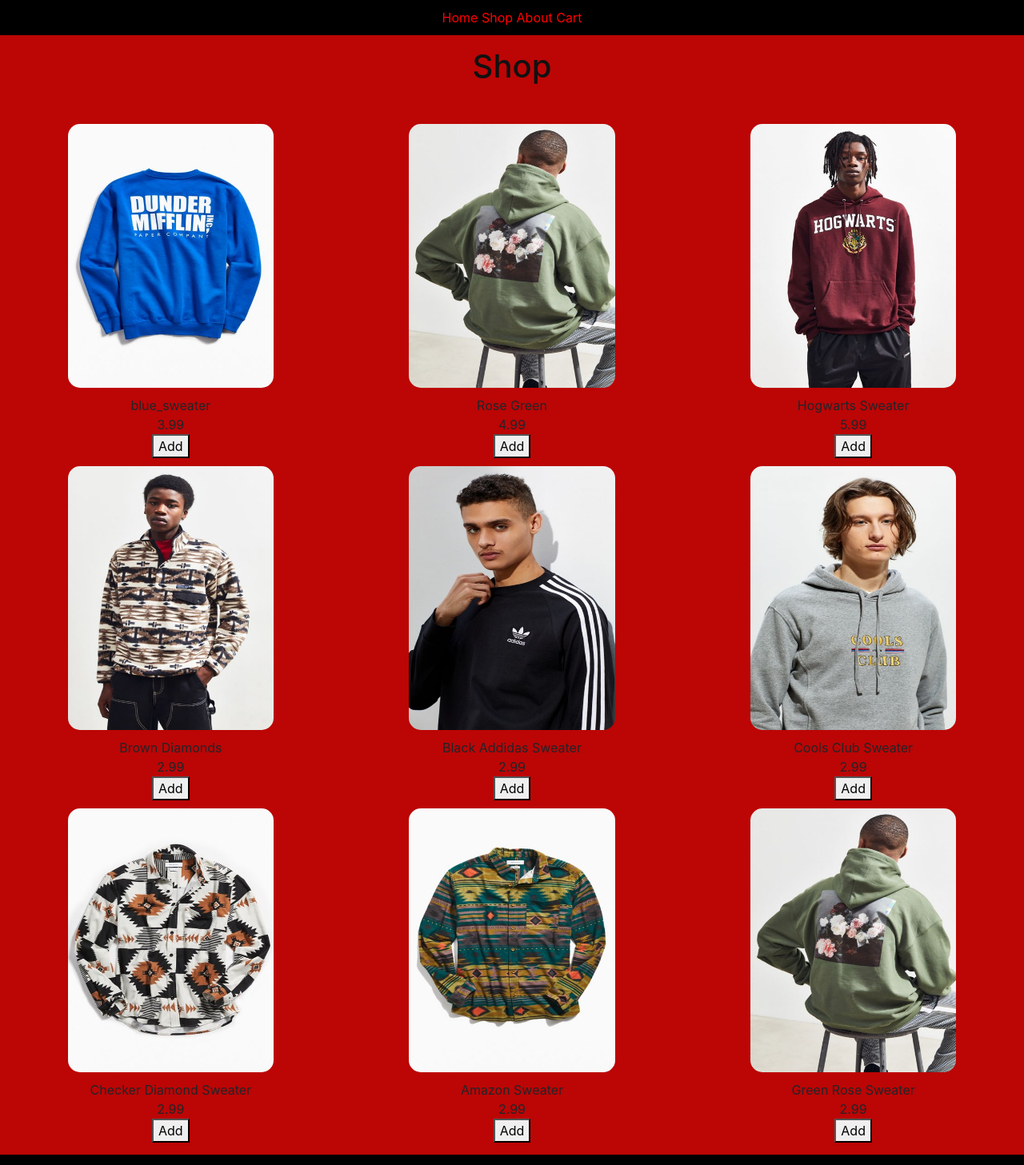
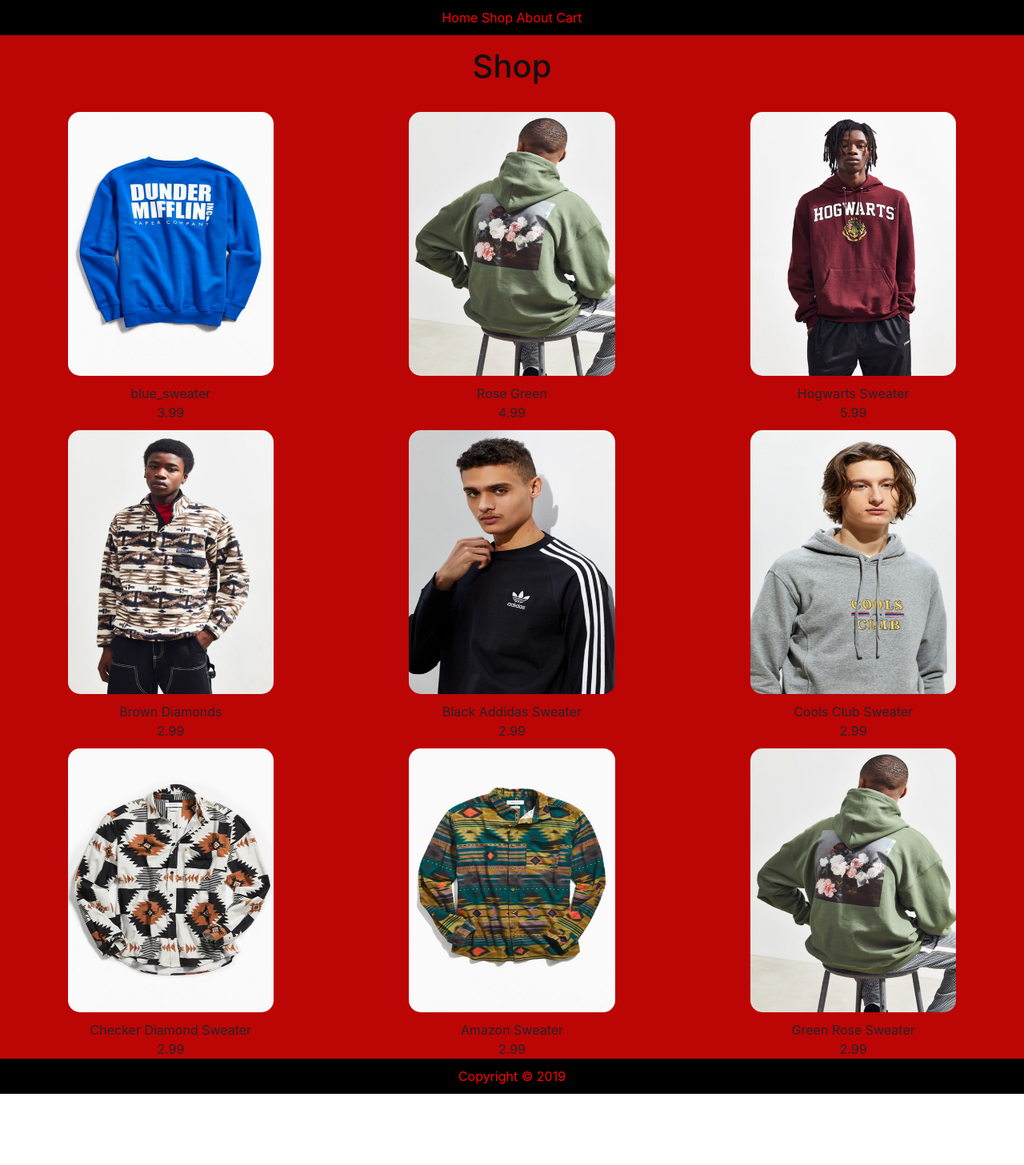
Before and after one commit to blue18/E-commerce, a React (Create React App) app: page /shop in a window 1280 px wide. Shown: the top 1457 px of the page at 80% size. After the commit the page ends 1368 px from the top, so only its background shows below. Built offline with nearby package versions, Linux system fonts and the light colour scheme; the HTML template or start-up script is replaced by a standard one.

Commit message:
refactored shop and comproduct component.

```diff
--- a/src/App.js
+++ b/src/App.js
@@ -1,5 +1,5 @@
 import React, { Component } from 'react';
-import Main from './components/Main';
+import Router from './components/Router';
 import Header from './components/Header';
 import Footer from './components/Footer';
 import './App.css';
@@ -34,7 +34,7 @@
     return (
       <div>
         <Header />
-        <Main cart={this.state.cart}
+        <Router cart={this.state.cart}
               giveDiscount={() => this.giveDiscountHandler()}
               message={this.state.message} />
         <Footer />
--- /dev/null
+++ b/src/components/Comproduct.js
@@ -0,0 +1,31 @@
+import React from 'react';
+import { Link } from 'react-router-dom';
+import Product from './Product';
+
+const Comproduct = (props) => {
+
+  const product = props;
+
+  return(
+    <div>
+      <Link to={{
+        pathname: "./productpage",
+        state: {
+          product: {...product}
+        }
+      }} >
+        <img src={product.image} alt={product.name} style={imageStyle} />
+      </Link>
+      <Product {...product} />
+    </div>
+  );
+}
+
+const imageStyle = {
+  width: '70%',
+  height: '350px',
+  borderRadius: '25px',
+  padding: '10px'
+}
+
+export default Comproduct;
--- a/src/components/Product.js
+++ b/src/components/Product.js
@@ -4,20 +4,10 @@
 class Product extends Component {
 
   render() {
-    const product = {
-      id: this.props.id,
-      name: this.props.name,
-      price: this.props.price,
-      description: this.props.description,
-      quantity: this.props.quantity,
-      image: this.props.image
-    }
-
     return(
-      <React.Fragment>
+      <div>
         <ProductDetail id={this.props.id} title={this.props.name} price={this.props.price} />
-        <button {...product} onClick={this.props.addToCart}>Add</button>
-      </React.Fragment>
+      </div>
     );
   }
 }
--- a/src/components/Main.js
+++ b/src/components/Router.js
@@ -4,9 +4,9 @@
 import Shop from './Shop';
 import About from './About';
 import Cart from './Cart';
-import ProductPage from './productPage';
+import ProductPage from './ProductPage';
 
-const Main = (props) => {
+const Router = (props) => {
 
   const cart = props.cart;
   const giveDiscount = props.giveDiscount;
@@ -27,4 +27,4 @@
   );
 }
 
-export default Main;
+export default Router;
--- a/src/components/Shop.js
+++ b/src/components/Shop.js
@@ -1,12 +1,10 @@
 import React from 'react';
 import Title from './Title';
-
+import Comproduct from './Comproduct';
 import { connect } from 'react-redux';
 import { addToCart } from '../actions/shoppingCartActions';
-import { Link } from 'react-router-dom';
+import { Container, Col, Row } from 'reactstrap';
 
-
-import Product from './Product';
 
 /*
   add products here for testing purposes
@@ -120,98 +118,58 @@
     return(
       <React.Fragment>
         <Title title='Shop' />
-        <div style={containerStyle} className={`container-fluid`}>
-          <div className={`row`}>
+        <Container style={containerStyle} fluid>
 
-            <div style={textStyle} className={`col-sm-4`}>
-              <Link to={{
-                pathname: "./productpage",
-                state: {
-                  product: {...product_one}
-                }
-              }} >
-                <img src={product_one.image} alt='rose_green' style={imageStyle} />
-              </Link>
-              <Product {...product_one} addToCart={this.addToCart} />
-            </div>
+          <Row>
+            <Col xs="6" sm="4" style={textStyle}>
+              <Comproduct {...product_one} />
+            </Col>
 
-            <div style={textStyle} className={`col-sm-4`}>
-              <Link to={{
-                pathname: "./productpage",
-                state: {
-                  product: {...product_two}
-                }
-              }} >
-                <img src={product_two.image} alt='rose_green' style={imageStyle} />
-              </Link>
-              <Product {...product_two} addToCart={this.addToCart} />
-            </div>
+            <Col xs="6" sm="4" style={textStyle}>
+              <Comproduct {...product_two}/>
+            </Col>
 
-            <div style={textStyle} className={`col-sm-4`}>
-              <Link to={{
-                pathname: "./productpage",
-                state: {
-                  product: {...product_three}
-                }
-              }} >
-                <img src={product_three.image} alt='hogwarts_sweater' style={imageStyle} />
-              </Link>
-              <Product {...product_three} addToCart={this.addToCart} />
-            </div>
+            <Col xs="6" sm="4" style={textStyle}>
+              <Comproduct {...product_three} />
+            </Col>
 
-          </div>
+          </Row>
 
-          <div className={`row`}>
+          <Row>
 
-            <div style={textStyle} className={`col-sm-4`}>
-              <Link to='./productpage' >
-                <img src={product_four.image} alt='brown_sweater' style={imageStyle} />
-              </Link>
-              <Product {...product_four} addToCart={this.addToCart} />
-            </div>
+            <Col xs="6" sm="4" style={textStyle}>
+              <Comproduct {...product_four} />
+            </Col>
 
-            <div style={textStyle} className={`col-sm-4`}>
-              <Link to='./productpage' >
-                <img src={product_five.image} alt='black_addidas_sweater' style={imageStyle} />
-              </Link>
-              <Product {...product_five} addToCart={this.addToCart} />
-            </div>
+            <Col xs="6" sm="4" style={textStyle}>
+              <Comproduct {...product_five} />
+            </Col>
 
-            <div style={textStyle} className={`col-sm-4`}>
-              <Link to='./productpage' >
-                <img src={product_six.image} alt='cools_club_sweater' style={imageStyle} />
-              </Link>
-              <Product {...product_six} addToCart={this.addToCart} />
-            </div>
+            <Col xs="6" sm="4" style={textStyle}>
+              <Comproduct {...product_six} />
+            </Col>
 
-          </div>
-          <div className={`row`}>
+          </Row>
 
-            <div style={textStyle} className={`col-sm-4`}>
-              <Link to='./productpage' >
-                <img src={product_seven.image} alt='checker_diamond_sweater' style={imageStyle} />
-              </Link>
-              <Product {...product_seven} addToCart={this.addToCart} />
-            </div>
+          <Row>
 
-            <div style={textStyle} className={`col-sm-4`}>
-              <Link to='./productpage' >
-                <img src={product_eight.image} alt='amazon_sweater' style={imageStyle} />
-              </Link>
-              <Product {...product_eight} addToCart={this.addToCart} />
-            </div>
+            <Col xs="6" sm="4" style={textStyle}>
+              <Comproduct {...product_seven} />
 
-            <div style={textStyle} className={`col-sm-4`}>
-              <Link to='./productpage' >
-                <img src={product_nine.image} alt='green_rose_sweater' style={imageStyle} />
-              </Link>
-              <Product {...product_nine} addToCart={this.addToCart} />
-            </div>
+            </Col>
 
-          </div>
-        </div>
-        <div>
-        </div>
+            <Col xs="6" sm="4" style={textStyle}>
+              <Comproduct {...product_eight} />
+            </Col>
+
+            <Col xs="6" sm="4" style={textStyle}>
+              <Comproduct {...product_nine}  />
+            </Col>
+
+          </Row>
+
+        </Container>
+
       </React.Fragment>
     );
   }
@@ -222,15 +180,7 @@
 }
 
 const containerStyle = {
-  background: '#bc0505',
-  padding: '15px'
-}
-
-const imageStyle = {
-  width: '70%',
-  height: '350px',
-  borderRadius: '25px',
-  padding: '10px'
+  background: '#bc0505'
 }
 
 const mapStateToProps = state => ({
--- a/src/components/productPage.js
+++ b/src/components/productPage.js
@@ -1,8 +1,8 @@
 import React from 'react';
 import Title from './Title';
-import { Container } from 'reactstrap';
+import { Container, Row, Col } from 'reactstrap';
 
-const productPage = (props) => {
+const ProductPage = (props) => {
 
   let { name } = props.location.state.product;
   let { price } = props.location.state.product;
@@ -14,14 +14,24 @@
     <div>
       <Title title={name} />
       <Container>
-        <div>{price}</div>
-        <div>{description}</div>
-        <div>{quantity}</div>
-        <div><img src={image} /></div>
+        <Row style={textStyle}>
+          <Col sm="3"></Col>
+          <Col sm="6">
+            <div><img src={image} alt={name}/></div>
+            <div>${price}</div>
+            <div>{description}</div>
+            <div>{quantity}</div>
+          </Col>
+          <Col sm="3"></Col>
+        </Row>
       </Container>
-
     </div>
   );
 }
 
-export default productPage
+const textStyle = {
+  textAlign: 'center'
+}
+
+
+export default ProductPage
```
